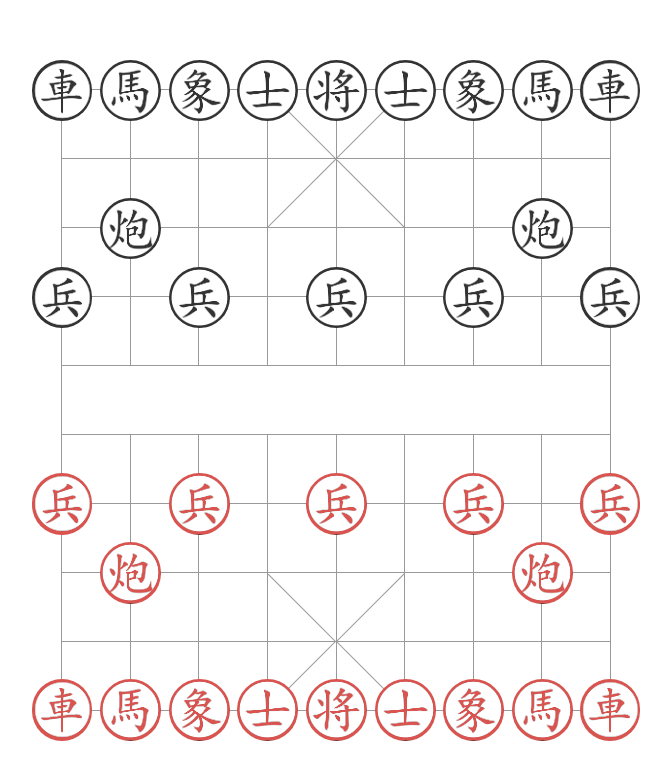
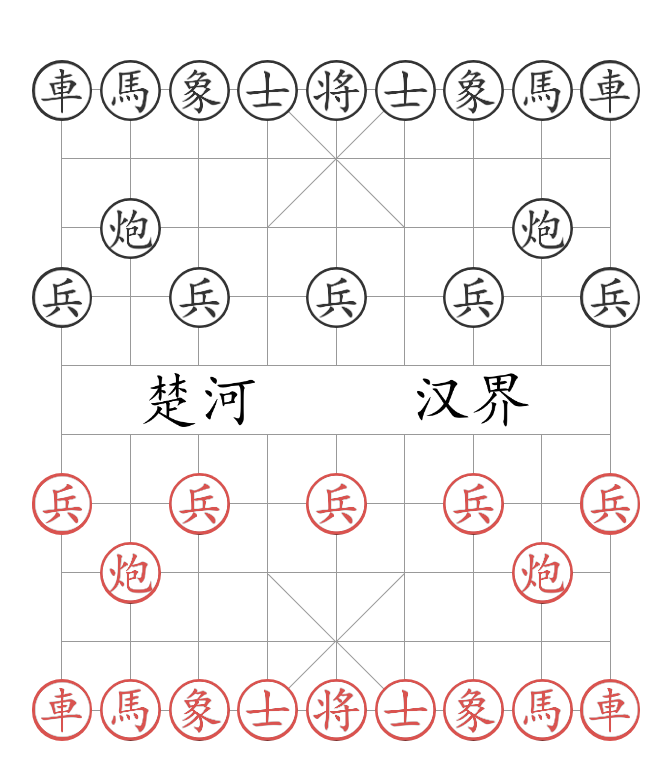
Before and after one commit to Capricair/ChineseChess, a React app: page / in a window 1280 px wide. Shown: the whole page, without its empty margins (304-975 px from the left). Built offline with nearby package versions, Linux system fonts and the light colour scheme.

Commit message:
楚河汉界

```diff
--- a/src/views/main/index.scss
+++ b/src/views/main/index.scss
@@ -73,17 +73,29 @@ $piece-black: #333;
           >div{
             @include absolute-fill;
             text-align: center;
-            font-size: 250%;
 
             &:before{
               content: '';
-              vertical-align: middle;
-              margin-right: 35%;
+              position: absolute;
+              top: 10%;
+              left: 0;
+              bottom: 10%;
+              width: 50%;
+              box-sizing: border-box;
+              background: url("../../../static/images/river1.png") no-repeat center;
+              background-size: contain;
             }
 
             &:after{
               content: '';
-              vertical-align: middle;
+              position: absolute;
+              top: 10%;
+              right: 0;
+              bottom: 10%;
+              width: 50%;
+              box-sizing: border-box;
+              background: url("../../../static/images/river2.png") no-repeat center;
+              background-size: contain;
             }
           }
         } //.chu-river end
```
Also changed, not shown: static/images/river1.png (added), static/images/river2.png (added).
